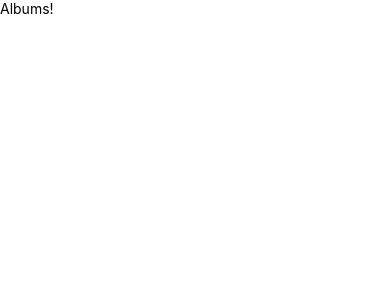
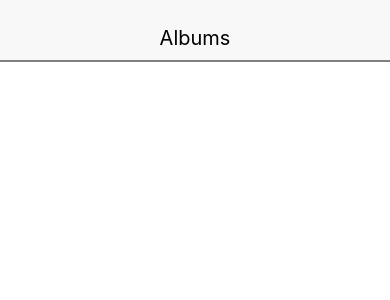
Before and after one commit to dorseydick/ReactNativeAlbums, a React Native app: screen / in a window 390 px wide. Shown: the top 300 px of the page. Built offline with nearby package versions, Linux system fonts and the light colour scheme.

Commit message:
Header Changes
Stylizing Header. Using props

```diff
--- a/index.js
+++ b/index.js
@@ -3,7 +3,7 @@ import { AppRegistry } from 'react-native';
 import Header from './src/Components/header';
 
 const App = () => (
-<Header />
+  <Header headerText={'Albums'} />
 );
 
 AppRegistry.registerComponent('albums', () => App);
--- a/src/Components/header.js
+++ b/src/Components/header.js
@@ -1,10 +1,34 @@
 //Import libraries for making registerComponent
 import React from 'react';
-import { Text } from 'react-native';
+import { Text, View } from 'react-native';
 //make a registerComponent
 
-const Header = () => {
-  return <Text>Albums!</Text>;
+const Header = (props) => {
+  const { textStyle, viewStyle } = styles;
+
+  return (
+    <View style={viewStyle}>
+      <Text style={textStyle}>{props.headerText}</Text>
+    </View>
+  );
+};
+
+const styles = {
+  viewStyle: {
+    backgroundColor: '#F8F8F8',
+    justifyContent: 'center',
+    alignItems: 'center',
+    height: 60,
+    paddingTop: 15,
+    shadowColor: '#000',
+    shadowOffset: { width: 0, height: 2 },
+    shadowOpacity: 0.5,
+    elevation: 2,
+    position: 'relative'
+  },
+  textStyle: {
+    fontSize: 20
+  }
 };
 
 //make component available to other parts of the app
```
